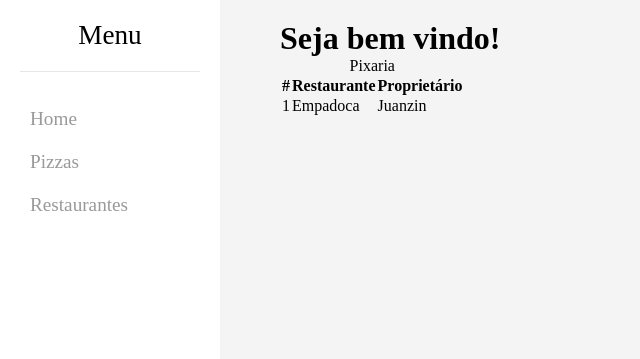
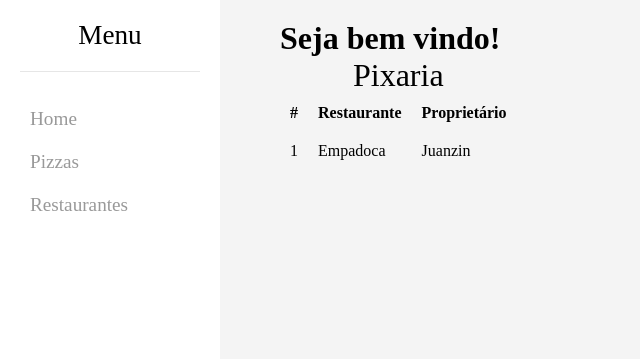
Before and after one commit to Whoan10/Pixaria-projeto, a Django app: page / in a window 1280 px wide. Shown: the part 78-437 px from the top of the page, without its empty margins (0-640 px from the left). Run offline with Django 4.2, Linux system fonts and the light colour scheme.

Commit message:
Update style.css

```diff
--- a/Projeto Pizzaria Pixa/Pixaria/static/css/style.css
+++ b/Projeto Pizzaria Pixa/Pixaria/static/css/style.css
@@ -131,3 +131,20 @@ ul {
   z-index: 999;
   margin-left: -220px;
 }
+
+table {
+  border-collapse: collapse;
+}
+
+caption {
+  font-size: 2rem;
+}
+
+.th-table,
+.td-table {
+  padding: 10px;
+}
+
+tr:nth-child(even) {
+  background-color: rgb(228, 228, 228);
+}
```
